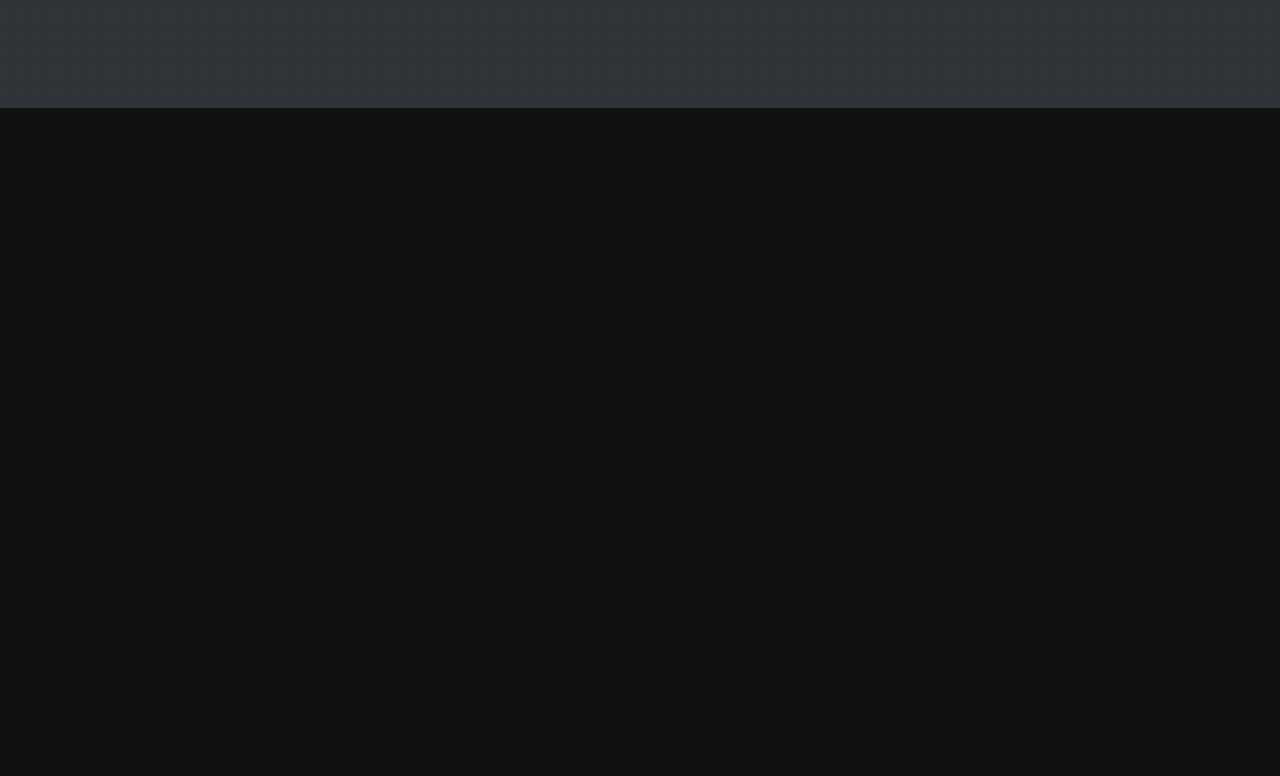
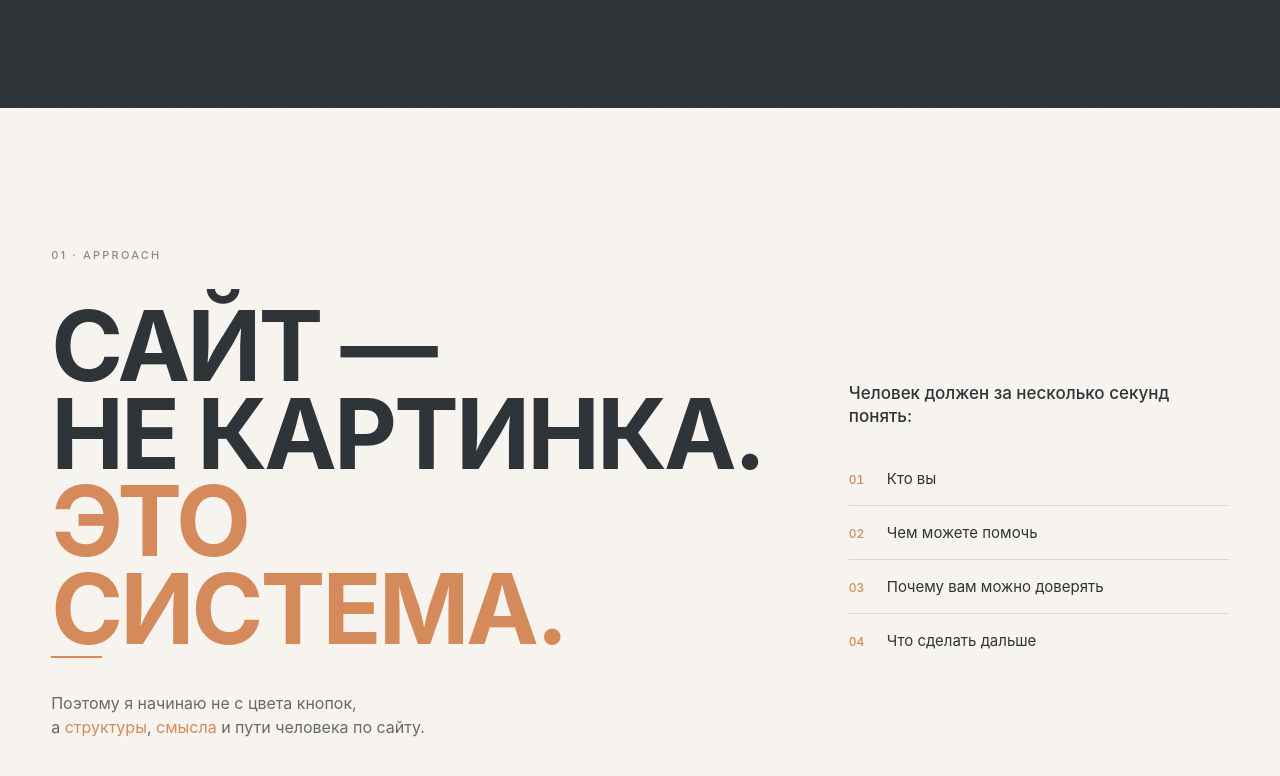
Before and after one commit to budaevatuiana1-ai/tuiana-ru, a React (Vite) app: page / in a window 1280 px wide. Shown: the part 768-1544 px from the top of the page. Before the commit the page ends 876 px from the top, so only its background shows below. Built offline with nearby package versions, Linux system fonts and the light colour scheme.

Commit message:
checkpoint: approved static approach section

```diff
--- a/src/App.tsx
+++ b/src/App.tsx
@@ -1,7 +1,13 @@
 import HeroStatic from './HeroStatic'
+import ApproachSection from './ApproachSection'
 
 function App() {
-  return <HeroStatic />
+  return (
+    <>
+      <HeroStatic />
+      <ApproachSection />
+    </>
+  )
 }
 
 export default App
--- /dev/null
+++ b/src/ApproachSection.css
@@ -0,0 +1,158 @@
+.approach {
+  position: relative;
+  min-height: 100vh;
+  background-color: #F7F3EE;
+  padding: clamp(140px, 12vh, 176px) 4vw clamp(40px, 5vh, 72px);
+  font-family: 'Inter', 'Manrope', 'Helvetica Neue', Arial, sans-serif;
+  color: #2F3438;
+  box-sizing: border-box;
+}
+
+.approach__label {
+  margin: 0 0 clamp(32px, 5vh, 64px);
+  font-size: 11px;
+  font-weight: 500;
+  letter-spacing: 0.2em;
+  text-transform: uppercase;
+  color: rgba(47, 52, 56, 0.55);
+}
+
+.approach__body {
+  display: grid;
+  grid-template-columns: 1fr 380px;
+  gap: 0 80px;
+  align-items: start;
+}
+
+.approach__manifesto {
+  margin: 0;
+  font-size: clamp(68px, 7.6vw, 136px);
+  line-height: 0.9;
+  font-weight: 700;
+  letter-spacing: -0.03em;
+  color: #2F3438;
+}
+
+.approach__accent {
+  color: #D58A5C;
+  position: relative;
+  display: inline-block;
+}
+
+.approach__accent::after {
+  content: '';
+  position: absolute;
+  left: 0;
+  bottom: clamp(-6px, -0.5vw, -10px);
+  width: clamp(40px, 4vw, 64px);
+  height: 2px;
+  background-color: #D58A5C;
+}
+
+.approach__aside {
+  padding-top: clamp(60px, 10vh, 180px);
+}
+
+.approach__aside-title {
+  margin: 0 0 24px;
+  font-size: clamp(17px, 1.1vw, 20px);
+  line-height: 1.35;
+  font-weight: 500;
+  color: #2F3438;
+}
+
+.approach__list {
+  list-style: none;
+  padding: 0;
+  margin: 0;
+}
+
+.approach__item {
+  display: flex;
+  align-items: baseline;
+  gap: 16px;
+  padding: 16px 0;
+  border-bottom: 1px solid rgba(47, 52, 56, 0.14);
+  font-size: clamp(15px, 1vw, 17px);
+  line-height: 1.4;
+  color: #2F3438;
+}
+
+.approach__item:last-child {
+  border-bottom: none;
+}
+
+.approach__num {
+  flex-shrink: 0;
+  min-width: 22px;
+  font-size: 12px;
+  font-weight: 500;
+  color: #D58A5C;
+  font-variant-numeric: tabular-nums;
+}
+
+.approach__conclusion {
+  margin: clamp(10px, 3vh, 42px) 0 0;
+  max-width: 420px;
+  font-size: clamp(16px, 1.1vw, 19px);
+  line-height: 1.5;
+  color: rgba(47, 52, 56, 0.72);
+}
+
+.approach__conclusion-accent {
+  color: #D58A5C;
+}
+
+@media (min-width: 769px) and (max-width: 1100px) {
+  .approach {
+    padding-top: clamp(80px, 8vh, 96px);
+  }
+
+  .approach__body {
+    grid-template-columns: 1fr;
+    gap: 0;
+  }
+
+  .approach__manifesto {
+    font-size: clamp(56px, 8vw, 100px);
+  }
+
+  .approach__aside {
+    padding-top: 40px;
+    max-width: 380px;
+  }
+}
+
+@media (max-width: 640px) {
+  .approach {
+    padding: clamp(64px, 10vw, 80px) 5vw 28px;
+  }
+
+  .approach__label {
+    margin-bottom: 28px;
+  }
+
+  .approach__body {
+    grid-template-columns: 1fr;
+    gap: 0;
+  }
+
+  .approach__manifesto {
+    font-size: clamp(42px, 12vw, 72px);
+  }
+
+  .approach__aside {
+    padding-top: 32px;
+    max-width: 100%;
+  }
+
+  .approach__item {
+    gap: 12px;
+    padding: 14px 0;
+  }
+
+  .approach__conclusion {
+    margin-top: 32px;
+    max-width: 100%;
+  }
+}
--- /dev/null
+++ b/src/ApproachSection.tsx
@@ -0,0 +1,52 @@
+import './ApproachSection.css'
+import { ruTypo } from './lib/typography'
+
+function ApproachSection() {
+  return (
+    <section className="approach">
+      <p className="approach__label">01 · APPROACH</p>
+
+      <div className="approach__body">
+        <h2 className="approach__manifesto">
+          САЙТ —<br />
+          НЕ КАРТИНКА.<br />
+          <span className="approach__accent">ЭТО СИСТЕМА.</span>
+        </h2>
+
+        <div className="approach__aside">
+          <p className="approach__aside-title">
+            {ruTypo('Человек должен за несколько секунд понять:')}
+          </p>
+          <ol className="approach__list" role="list">
+            <li className="approach__item">
+              <span className="approach__num">01</span>
+              <span>Кто вы</span>
+            </li>
+            <li className="approach__item">
+              <span className="approach__num">02</span>
+              <span>Чем можете помочь</span>
+            </li>
+            <li className="approach__item">
+              <span className="approach__num">03</span>
+              <span>{ruTypo('Почему вам можно доверять')}</span>
+            </li>
+            <li className="approach__item">
+              <span className="approach__num">04</span>
+              <span>Что сделать дальше</span>
+            </li>
+          </ol>
+        </div>
+      </div>
+
+      <p className="approach__conclusion">
+        {ruTypo('Поэтому я начинаю не с цвета кнопок,')}<br />
+        а{' '}
+        <span className="approach__conclusion-accent">структуры</span>,{' '}
+        <span className="approach__conclusion-accent">смысла</span>{' '}
+        {ruTypo('и пути человека по сайту.')}
+      </p>
+    </section>
+  )
+}
+
+export default ApproachSection
--- a/src/index.css
+++ b/src/index.css
@@ -7,7 +7,7 @@ body {
   margin: 0;
   padding: 0;
   background-color: #111210;
-  overflow: hidden;
+  overflow-x: hidden;
 }
 
 .webgl-scene {
```
